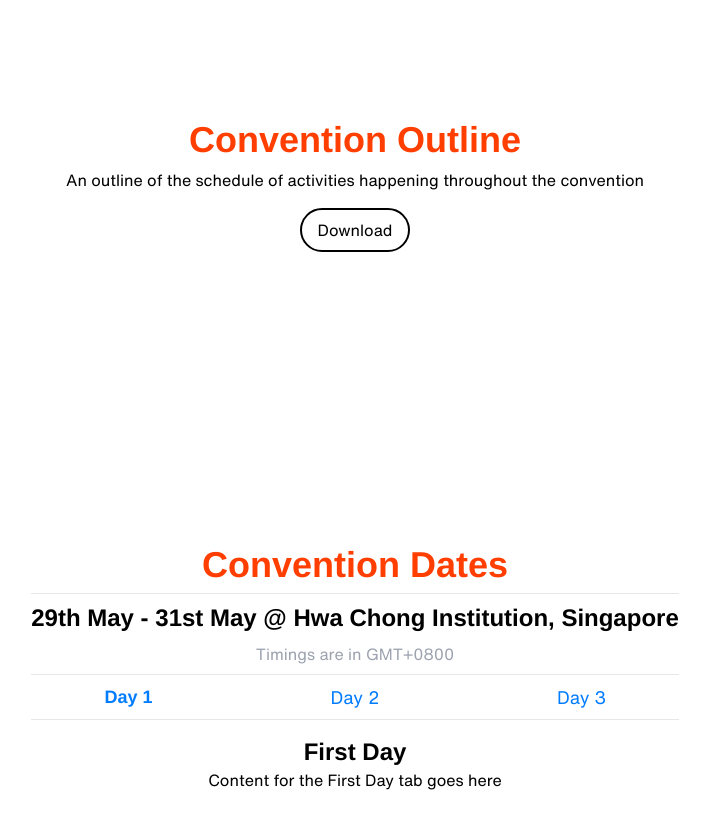
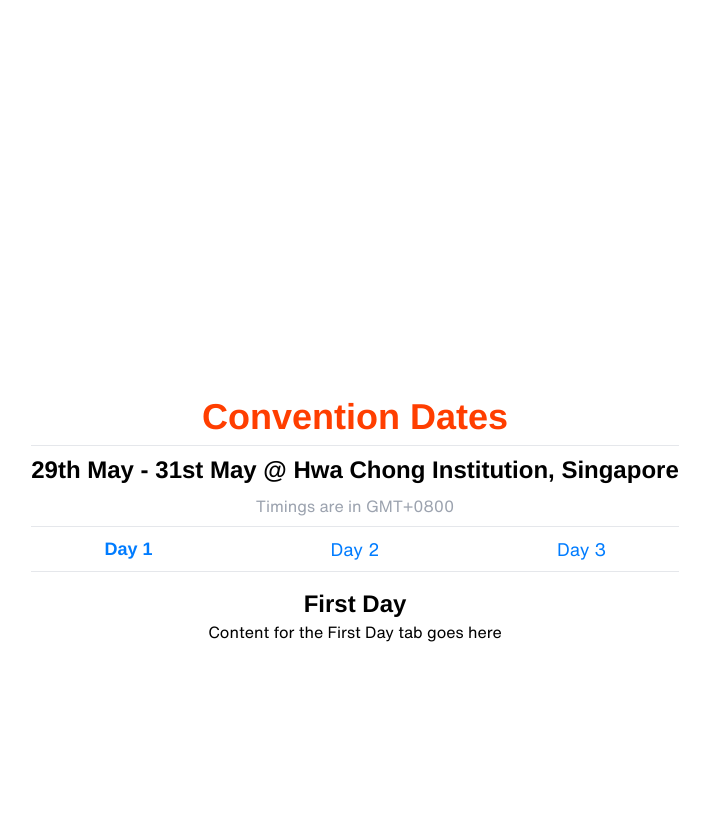
Before and after one commit to vincentcayadi/slc-website, a Next.js app: page / in a window 1280 px wide. Shown: the part 3080-3908 px from the top of the page, without its empty margins (285-994 px from the left). Built offline with nearby package versions, Linux system fonts and the light colour scheme.

Commit message:
removed convention outline

```diff
--- a/pages/index.tsx
+++ b/pages/index.tsx
@@ -24,7 +24,7 @@ const Home = () => {
   return (
     <>
       <Head>
-        <title>28th SLC</title>
+        <title>28th Student Leaders Convention</title>
         <meta name="description" content="Home | 28th SLC" />
         <meta property="og:title" content="28th Student Leaders Convention" />
         <meta httpEquiv="X-UA-Compatible" content="IE=edge" />
@@ -82,7 +82,7 @@ const Home = () => {
         </div>
       </section>
       <section
-        className="grid w-3/4 m-auto my-12 lg:my-0 lg:h-screen place-items-center"
+        className="grid w-3/4 h-screen m-auto my-12 lg:my-0 place-items-center"
         id="theme"
       >
         <div className="grid gird-cols-1 lg:grid-cols-3">
@@ -107,7 +107,7 @@ const Home = () => {
           </div>
         </div>
       </section>
-      <section className="grid w-3/4 m-auto my-12 lg:my-0 lg:h-screen place-items-center">
+      <section className="grid w-3/4 h-screen m-auto my-12 lg:my-0 place-items-center">
         <div className="grid gird-cols-1 lg:grid-cols-2">
           <Image
             src={Guest}
@@ -134,20 +134,7 @@ const Home = () => {
           </div>
         </div>
       </section>
-      <section className="grid w-3/4 m-auto my-12 text-center lg:my-0 place-items-center">
-        <div>
-          <h1 className="mb-2 text-3xl font-bold text-center lg:text-4xl text-slcOrange">
-            Convention Outline
-          </h1>
-          <p>
-            An outline of the schedule of activities happening throughout the
-            convention
-          </p>
-          <button className="px-4 py-2 my-4 text-black transition-colors duration-300 ease-in-out bg-transparent border-2 border-black rounded-full hover:bg-black hover:text-white">
-            Download
-          </button>
-        </div>
-      </section>
+
       <section className="grid my-12 text-center lg:my-0 lg:h-screen place-items-center">
         <div>
           <h1 className="mb-2 text-3xl font-bold text-center lg:text-4xl text-slcOrange">
```
